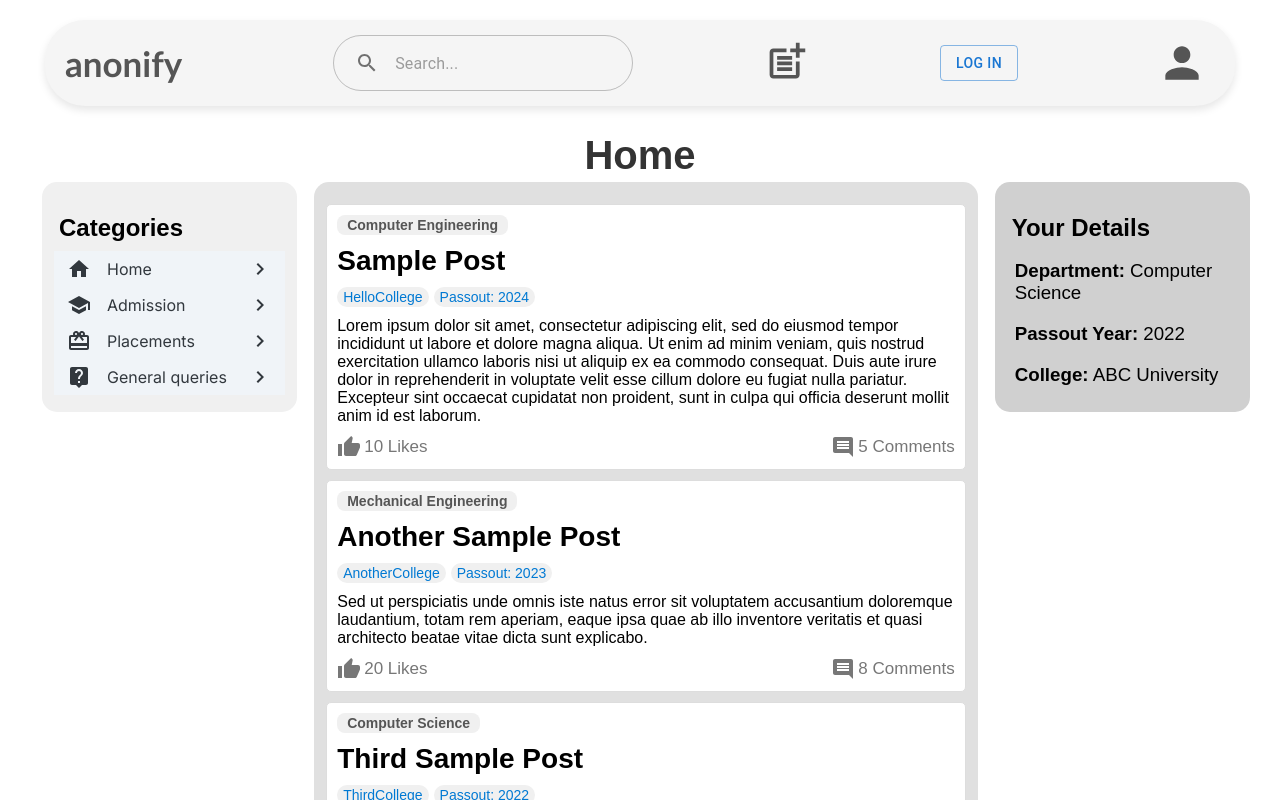
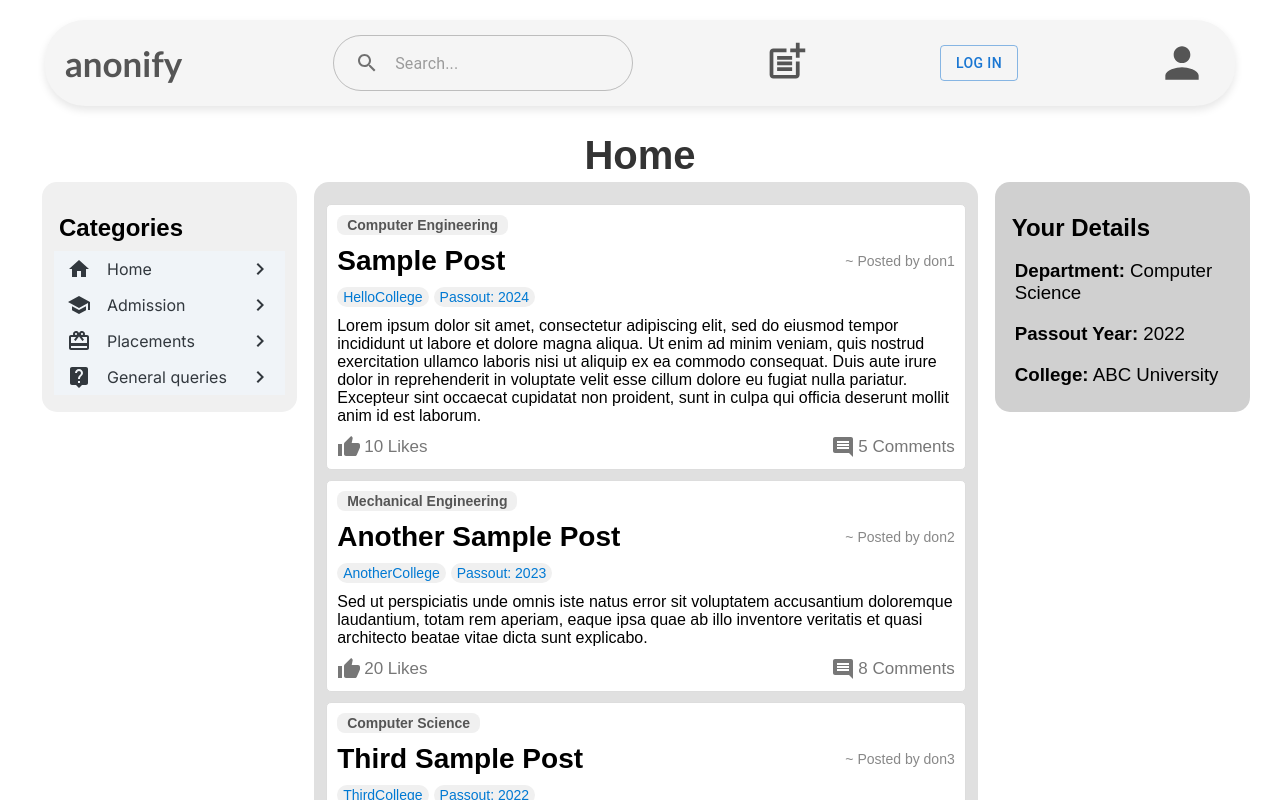
Before and after one commit to TirthNandha/anonify, a React (Create React App) app in the folder frontend/: page / in a window 1280 px wide. Shown: the top 800 px of the page. Built offline with nearby package versions, Linux system fonts and the light colour scheme; a web font is replaced by a local one.

Commit message:
chore: Add username to Post component in Layout.jsx

```diff
--- a/frontend/src/Components/Layout.jsx
+++ b/frontend/src/Components/Layout.jsx
@@ -19,6 +19,7 @@ function Layout() {
                         content="Lorem ipsum dolor sit amet, consectetur adipiscing elit, sed do eiusmod tempor incididunt ut labore et dolore magna aliqua. Ut enim ad minim veniam, quis nostrud exercitation ullamco laboris nisi ut aliquip ex ea commodo consequat. Duis aute irure dolor in reprehenderit in voluptate velit esse cillum dolore eu fugiat nulla pariatur. Excepteur sint occaecat cupidatat non proident, sunt in culpa qui officia deserunt mollit anim id est laborum."
                         likes={10}
                         comments={5}
+                        username='don1'
                     />
                     <Post
                         college="AnotherCollege"
@@ -28,6 +29,7 @@ function Layout() {
                         content="Sed ut perspiciatis unde omnis iste natus error sit voluptatem accusantium doloremque laudantium, totam rem aperiam, eaque ipsa quae ab illo inventore veritatis et quasi architecto beatae vitae dicta sunt explicabo."
                         likes={20}
                         comments={8}
+                        username='don2'
                     />
                     <Post
                         college="ThirdCollege"
@@ -37,6 +39,7 @@ function Layout() {
                         content="Nemo enim ipsam voluptatem quia voluptas sit aspernatur aut odit aut fugit, sed quia consequuntur magni dolores eos qui ratione voluptatem sequi nesciunt. Neque porro quisquam est, qui dolorem ipsum quia dolor sit amet, consectetur, adipisci velit, sed quia non numquam eius modi tempora incidunt ut labore et dolore magnam aliquam quaerat voluptatem."
                         likes={30}
                         comments={15}
+                        username='don3'
                     />
                 </Grid>
                 <Grid item xs={2.5} sx={{ height: '230px', backgroundColor: '#d0d0d0', borderRadius: '15px', marginLeft: '7px', position: 'sticky', top: "172px" }}>
--- a/frontend/src/Components/Post.jsx
+++ b/frontend/src/Components/Post.jsx
@@ -3,15 +3,14 @@ import "../styles/Post.css";
 import ThumbUpIcon from '@mui/icons-material/ThumbUp';
 import CommentIcon from '@mui/icons-material/Comment';
 
-const Post = ({ college, department, passoutYear, title, content, likes, comments }) => {
+const Post = ({ college, department, passoutYear, title, content, likes, comments, username }) => {
   return (
     <div className="postContainer">
-      {/* <div className="header">
-        <div className="department">{department}</div>
-
-      </div> */}
       <div className="department">{department}</div>
+      <div className='titleContainer'>
       <h2 className="title">{title}</h2>
+      <span className="postedBy">{`~ Posted by ${username}`}</span>
+      </div>
       <div className="tagContainer">
           <span className="tag">{college}</span>
           <span className="tag">{`Passout: ${passoutYear}`}</span>
@@ -23,6 +22,7 @@ const Post = ({ college, department, passoutYear, title, content, likes, comment
         <span className="comments"><CommentIcon /> {comments} Comments</span>
       </div>
     </div>
+
   );
 };
 
--- a/frontend/src/styles/Post.css
+++ b/frontend/src/styles/Post.css
@@ -24,9 +24,30 @@
   border-radius: 8px;
   padding: 2px 10px;
 }
+
+.titleContainer {
+  display: flex;
+  justify-content: space-between;
+  align-items: center;
+}
+
+.title {
+  font-size: 28px;
+  margin: 10px 0;
+  flex-grow: 1;
+}
+
+.postedBy {
+  font-size: 14px;
+  color: #888;
+  margin-left: 10px;
+  white-space: nowrap;
+}
+
 .tagContainer {
   padding-bottom: 10px;
 }
+
 .tag {
   display: inline-block;
   background-color: #f0f0f0;
@@ -35,11 +56,6 @@
   margin-right: 5px;
   font-size: 14px;
   color: #0079d3;
-}
-
-.title {
-  font-size: 28px;
-  margin: 10px 0;
 }
 
 .content {
@@ -60,6 +76,7 @@
   display: flex;
   align-items: center;
 }
+
 .likes svg,
 .comments svg {
   margin-right: 3px; /* Adds space between the icon and the count */
```
